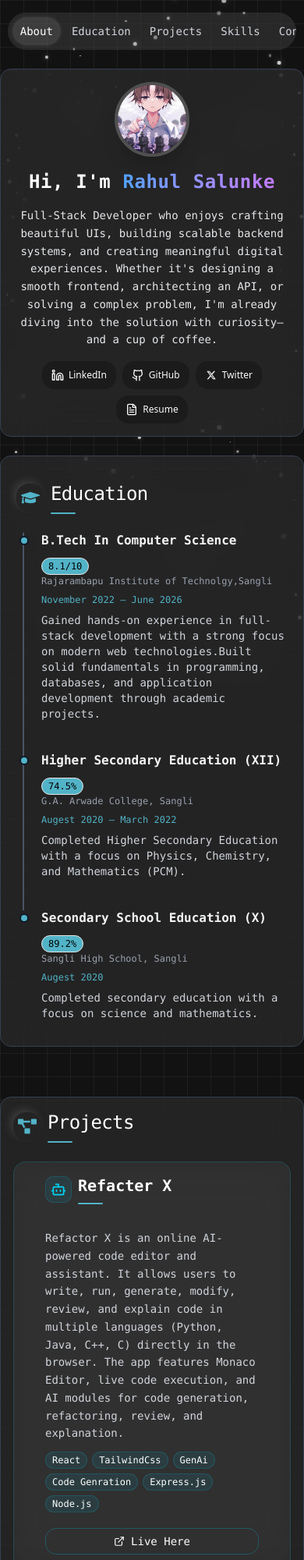
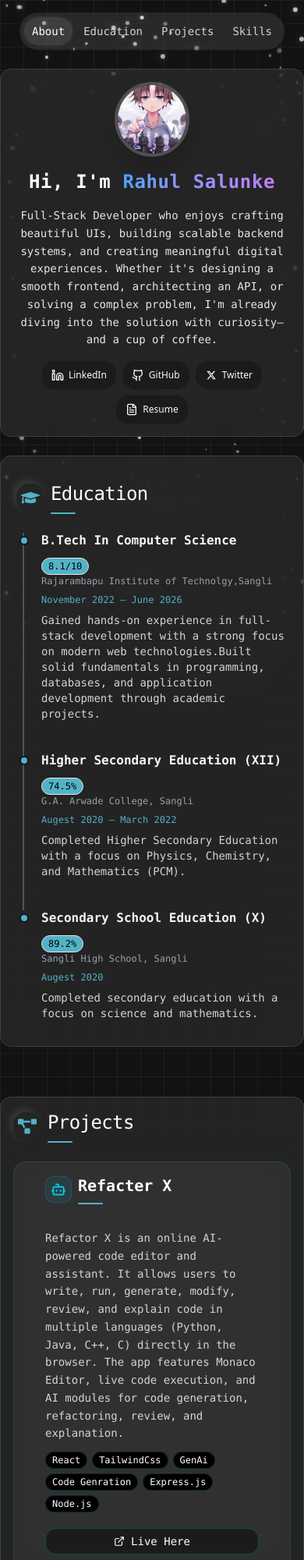
Before and after one commit to rahul24salunke/portfolioo, a React (Vite) app: page / in a window 390 px wide. Shown: the top 2000 px of the page at 78% size. Built offline with nearby package versions, Linux system fonts and the light colour scheme.

Commit message:
final touch up

```diff
--- a/src/component/Body/ProfileCard.jsx
+++ b/src/component/Body/ProfileCard.jsx
@@ -57,7 +57,7 @@ export default function ProjectCard({ title, icon, description, tags, githubLink
                         (tag) => (
                             <span
                                 key={tag}
-                                className="px-2 sm:px-3 py-0.5 sm:py-1 text-xs sm:text-sm rounded-full bg-cyan-500/10 font-mono
+                                className="px-2 sm:px-3 py-0.5 sm:py-1 text-xs sm:text-sm rounded-full bg-black font-mono
                            text-white border border-cyan-500/20"
                             >
                                 {tag}
@@ -67,13 +67,13 @@ export default function ProjectCard({ title, icon, description, tags, githubLink
                 </div>
 
                 {/* BUTTONS */}
-                <div className="flex flex-col sm:flex-row gap-2 sm:gap-4 pt-2">
+                <div className="flex flex-col  sm:flex-row gap-2 sm:gap-4 pt-2">
                     <a
                         href={liveLink}
                         className="
               flex items-center justify-center gap-2 px-3 sm:px-4 py-1.5 sm:py-2
               rounded-xl border border-cyan-500/30 font-mono
-              text-white hover:bg-cyan-500/10 transition-all text-sm sm:text-base
+              text-white bg-[#1b1b1b] hover:text-[#52B3C7] hover:scale-110 hover:shadow-[0_0_12px_rgba(10,102,194,0.5)] transition-all duration-300 transition-all text-sm sm:text-base
             "
                     >
                         <ExternalLink size={14} className="sm:w-4 sm:h-4" />
@@ -85,7 +85,7 @@ export default function ProjectCard({ title, icon, description, tags, githubLink
                         className="
               flex items-center justify-center gap-2 px-3 sm:px-4 py-1.5 sm:py-2
               rounded-xl border border-cyan-500/30
-              text-white hover:bg-cyan-500/10 transition-all font-mono text-sm sm:text-base">
+              text-white bg-[#1b1b1b] hover:text-[#52B3C7] hover:scale-110 hover:shadow-[0_0_12px_rgba(10,102,194,0.5)] transition-all duration-300 transition-all font-mono text-sm sm:text-base">
                         <Github size={14} className="sm:w-4 sm:h-4" />
                         Source
                     </a>
--- a/src/component/Footer.jsx
+++ b/src/component/Footer.jsx
@@ -1,4 +1,4 @@
-import { Mail, MapPin, Phone, Github, Linkedin, Instagram, Globe, Terminal } from "lucide-react";
+import { Mail, MapPin, Phone, Github, Linkedin, Instagram, Globe, Terminal, X } from "lucide-react";
 import Starts from "./Starts";
 
 export default function Footer() {
@@ -44,17 +44,17 @@ export default function Footer() {
                     <h2 className="text-xl font-semibold text-white mb-4 font-mono">Follow Me</h2>
 
                     <div className="flex gap-5 text-gray-300">
-                        <a href="#" className="hover:text-cyan-400 transition">
+                        <a href="https://www.linkedin.com/in/rahulsalunke24/" className="hover:text-cyan-400 transition">
                             <Linkedin className="w-6 h-6" />
                         </a>
-                        <a href="#" className="hover:text-cyan-400 transition">
+                        <a href="https://github.com/rahul24salunke" className="hover:text-cyan-400 transition">
                             <Github className="w-6 h-6" />
                         </a>
-                        <a href="#" className="hover:text-cyan-400 transition">
+                        <a href="https://www.instagram.com/rahul_24salunke" className="hover:text-cyan-400 transition">
                             <Instagram className="w-6 h-6" />
                         </a>
-                        <a href="#" className="hover:text-cyan-400 transition">
-                            <Globe className="w-6 h-6" />
+                        <a href="https://x.com/rahul2salunke" className="hover:text-cyan-400 transition">
+                            <X className="w-6 h-6" />
                         </a>
                     </div>
                 </div>
--- a/src/component/Navbar/Navbar.jsx
+++ b/src/component/Navbar/Navbar.jsx
@@ -1,7 +1,7 @@
 import React, { useState } from 'react'
 const Navbar = () => {
     const [active, setActive] = useState('About')
-    const menu = ['About', 'Education', 'Projects','Skills','Contact'];
+    const menu = ['About', 'Education', 'Projects','Skills'];
 
     return (
         <div className='mt-4 rounded-full w-auto max-w-[95vw] bg-[#38383898] gap-2 sm:gap-5 px-2 sm:px-3 py-2 mx-4 sm:mx-0 overflow-x-auto scrollbar-hide'>
--- a/src/component/Starts.jsx
+++ b/src/component/Starts.jsx
@@ -3,7 +3,7 @@ import React from 'react'
 const Starts = () => {
     return (
         <div className="fixed inset-0 overflow-hidden pointer-events-none z-0">
-            {Array.from({ length: 150 }).map((_, i) => {
+            {Array.from({ length: 250 }).map((_, i) => {
                 const left = Math.random() * 100;
                 const top = Math.random() * 100;
                 const size = Math.random() * 5 + 1;
```
